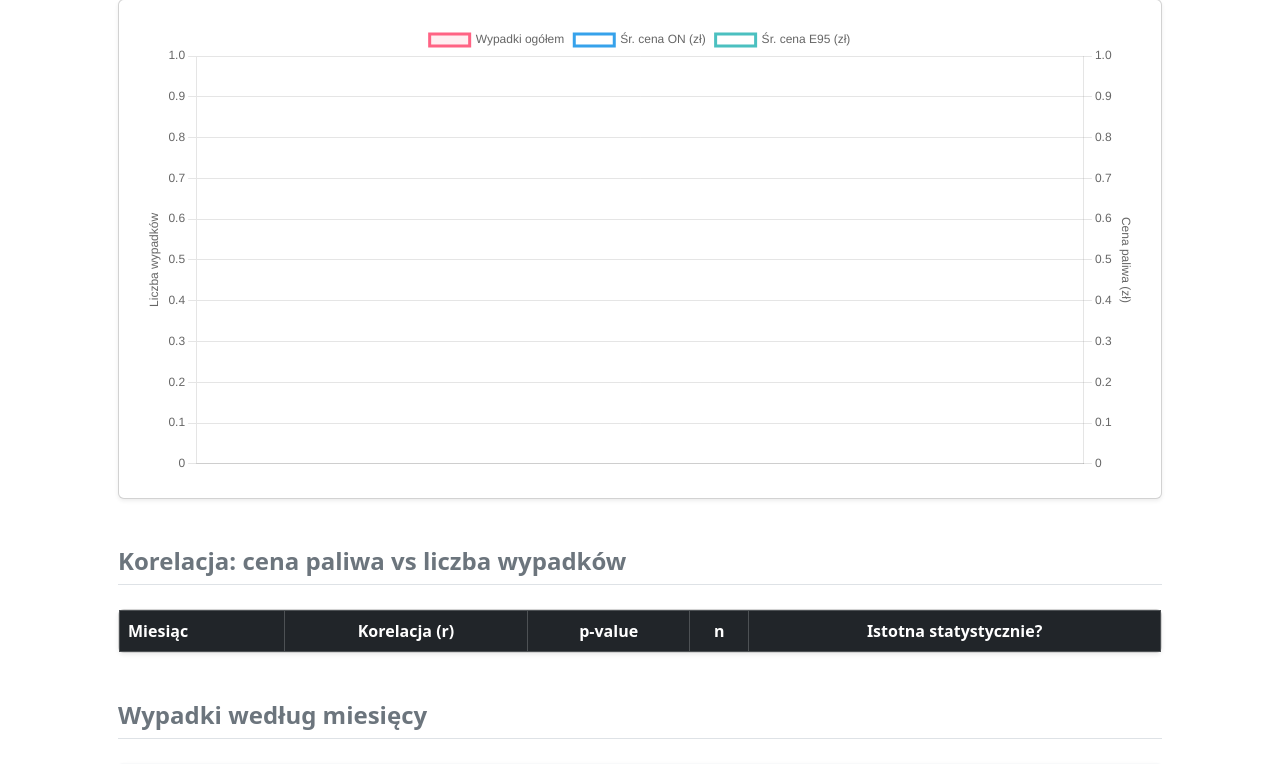
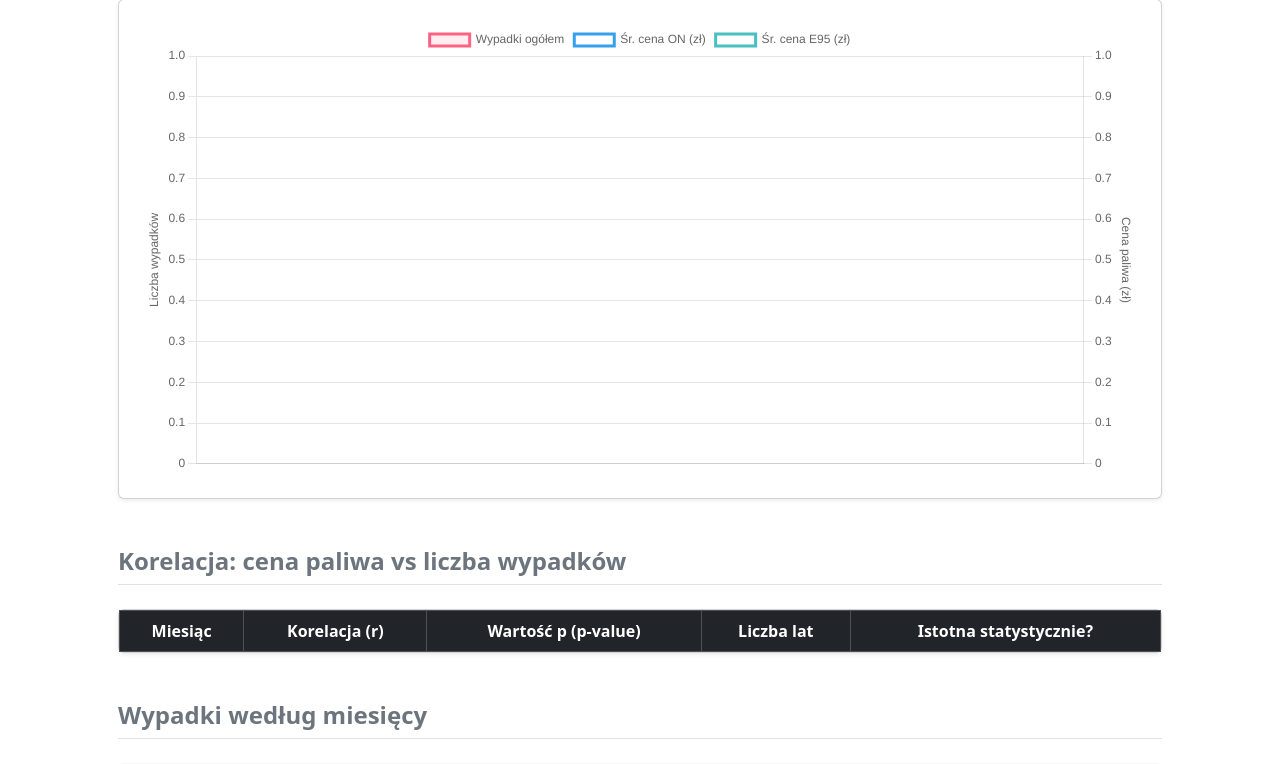
Before and after one commit to AdrianSzwajgier/Fuel-Crash_Correlation, a Django app: page /dashboard in a window 1280 px wide. Shown: the part 327-1091 px from the top of the page. Run offline with Django 5.2, Linux system fonts and the light colour scheme; the visitor is signed in with stand-in values (Sample User, id 1); data that the repository does not hold is empty.

Commit message:
tabelka na polski

```diff
--- a/traffic/templates/traffic/dashboard.html
+++ b/traffic/templates/traffic/dashboard.html
@@ -78,16 +78,18 @@
             <div class="card-body p-0">
                 <table id="correlation-table" class="table table-hover table-bordered mb-0">
                     <thead class="table-dark">
-                        <tr>
-                            <th>Miesiąc</th>
-                            <th class="text-center">Korelacja (r)</th>
-                            <th class="text-center">p-value</th>
-                            <th class="text-center">n</th>
-                            <th class="text-center">Istotna statystycznie?</th>
-                        </tr>
+                    <tr>
+                        <th class="text-center">Miesiąc</th>
+                        <th class="text-center">Korelacja (r)</th>
+                        <th class="text-center">Wartość p (p-value)</th>
+                        <th class="text-center">Liczba lat</th>
+                        <th class="text-center">Istotna statystycznie?</th>
+                    </tr>
                     </thead>
                     <tbody id="correlation-body">
-                        <tr><td colspan="5" class="text-center text-muted py-3">Ładowanie...</td></tr>
+                    <tr>
+                        <td colspan="5" class="text-center text-muted py-3">Ładowanie...</td>
+                    </tr>
                     </tbody>
                 </table>
             </div>
@@ -218,7 +220,8 @@
                                     <i class="bi bi-check-circle-fill text-dark me-2 mt-1"></i>
                                     <div>
                                         <strong class="text-dark">Wykresy</strong><br>
-                                        Wizualizacja zmian cen benzyny i oleju napędowego nałożona bezpośrednio na statystyki
+                                        Wizualizacja zmian cen benzyny i oleju napędowego nałożona bezpośrednio na
+                                        statystyki
                                         wypadków drogowych z podziałem na miesiące.
                                     </div>
                                 </div>
```
